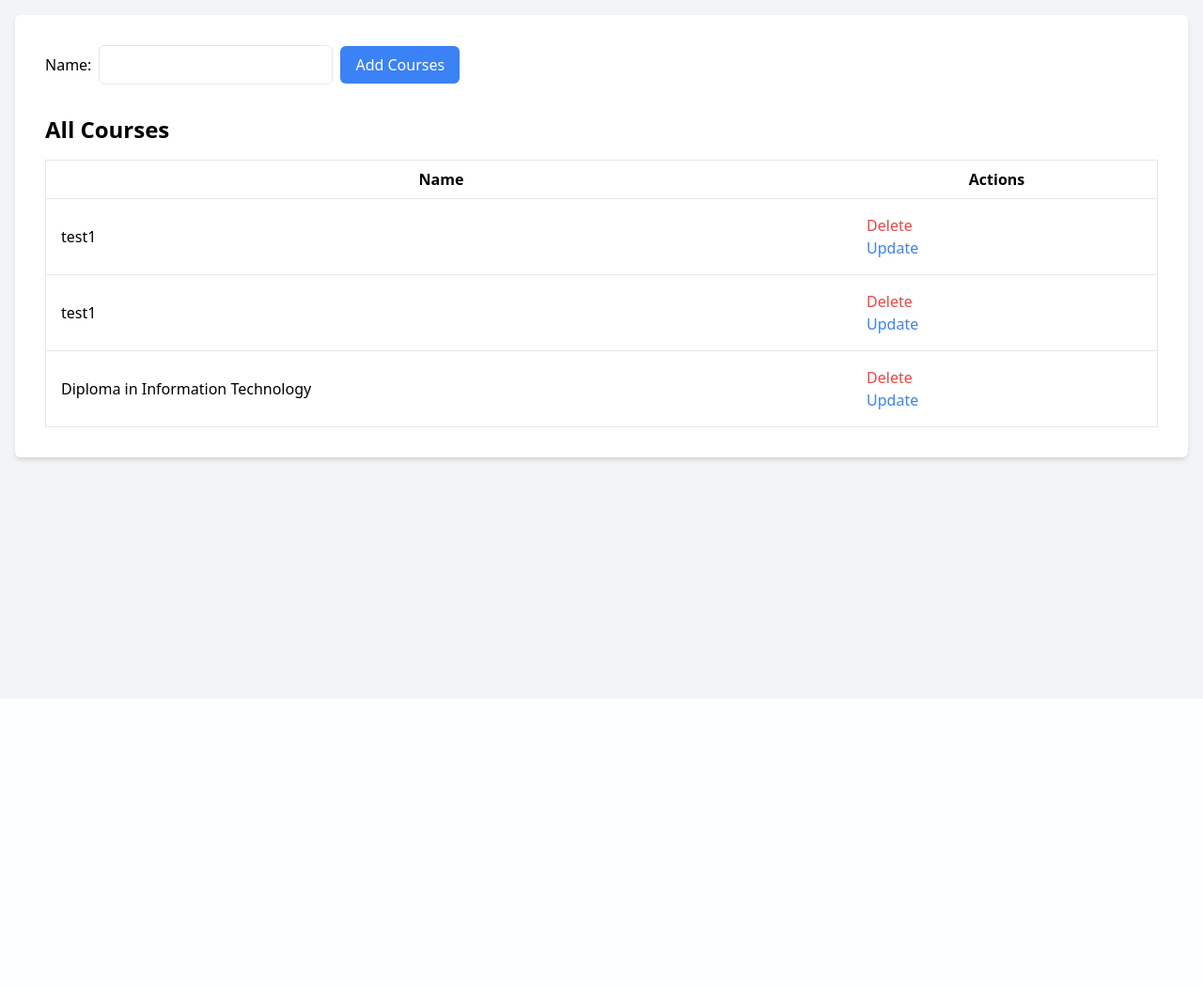
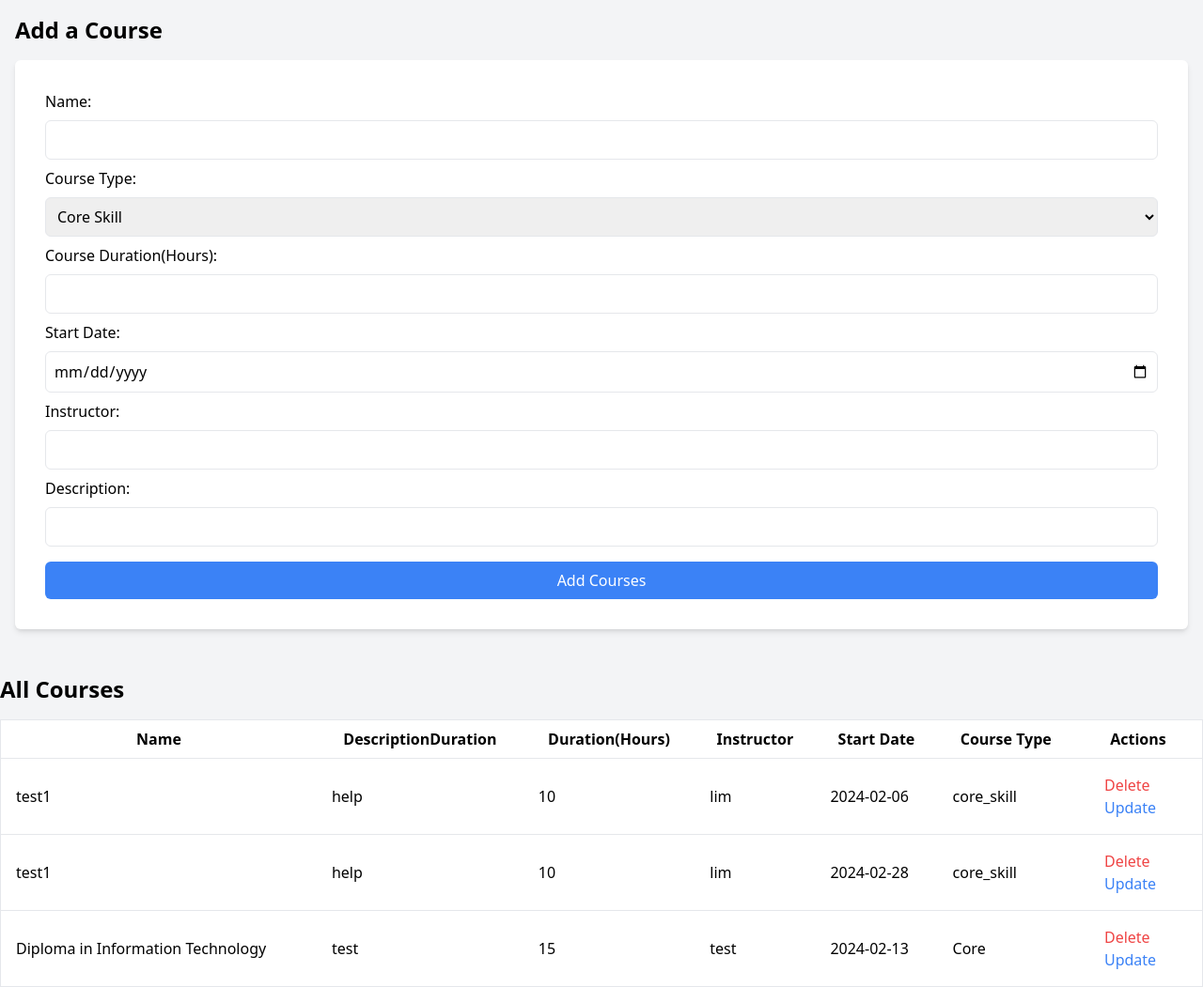
Before and after one commit to timsyf/CE201, a Flask app: page /courses in a window 1280 px wide. Shown: the part 56-1107 px from the top of the page at 94% size. Before the commit the page ends 550 px from the top, so only its background shows below. Run offline with Flask 3, Linux system fonts and the light colour scheme; data comes from the database, SQL or seed files in the repository; both versions use the stored data as it was after the commit.

Commit message:
Updated course.html, course post and couse table

```diff
--- a/app.py
+++ b/app.py
@@ -118,12 +118,26 @@ def user_update(user_id):
 def courses_insert():
     if request.method == 'POST':
         name = request.form['name']
+        course_type = request.form['course_type']
+        duration = request.form['duration']
+        start_date = request.form['start_date']
+        instructor = request.form['instructor']
+        description = request.form['description']
+
         conn = sqlite3.connect('database.db')
         cursor = conn.cursor()
-        cursor.execute('INSERT INTO Courses (name) VALUES (?)', (name,))
+
+        # Use a single INSERT statement with multiple columns
+        cursor.execute('''
+            INSERT INTO Courses (name, course_type, duration, start_date, instructor, description)
+            VALUES (?, ?, ?, ?, ?, ?)
+        ''', (name, course_type, duration, start_date, instructor, description))
+
         conn.commit()
         conn.close()
+
     return redirect(url_for('courses'))
+
 
 # SELECT ALL courses
 @app.route('/courses', methods=['GET'])
--- a/templates/Courses/courses.html
+++ b/templates/Courses/courses.html
@@ -1,11 +1,36 @@
 {% include 'Shared/navigation.html' %}
 <div class="container mx-auto p-4">
+  <h2 class="text-2xl font-bold mb-4">Add a Course</h2>
   <div class="bg-white p-8 rounded-md shadow-md">
-    <form action="/courses/insert" method="post" class="flex items-center">
-      <label for="name" class="mr-2">Name:</label>
-      <input type="text" id="name" name="name" required class="border rounded-md p-2">
-      <button type="submit" class="ml-2 bg-blue-500 text-white px-4 py-2 rounded-md">Add Courses</button>
+    <form action="/courses/insert" method="post" class="flex flex-col">
+      <label for="name" class="mb-2">Name:</label>
+      <input type="text" id="name" name="name" required class="border rounded-md p-2 mb-2">
+
+      <label for="course_type" class="mb-2">Course Type:</label>
+      <select name="course_type" id="course_type" required class="border rounded-md p-2 mb-2">
+        <option value="Core">Core Skill</option>
+        <option value="Soft">Soft Skill</option>
+        </select>
+
+      <label for="duration" class="mb-2">Course Duration(Hours):</label>
+      <input type="number" id="duration" name="duration" required class="border rounded-md p-2 mb-2">
+
+      <label for="start_date" class="mb-2">Start Date:</label>
+      <input type="date" id="start_date" name="start_date" required class="border rounded-md p-2 mb-2">
+
+      <label for="instructor" class="mb-2">Instructor:</label>
+      <input type="text" id="instructor" name="instructor" required class="border rounded-md p-2 mb-2">
+
+      <label for="description" class="mb-2">Description:</label>
+      <input type="text" id="description" name="description" required class="border rounded-md p-2 mb-2">
+
+      <button type="submit" class="bg-blue-500 text-white px-4 py-2 rounded-md mt-2">Add Courses</button>
     </form>
+  </div>
+</div>
+
+
+
 
     {% block content %}
     <div class="container mx-auto mt-8">
@@ -15,6 +40,11 @@
         <thead>
           <tr>
             <th class="py-2 px-4 border-b">Name</th>
+            <th class="py-2 px-4 border-b">DescriptionDuration</th>
+            <th class="py-2 px-4 border-b">Duration(Hours)</th>
+            <th class="py-2 px-4 border-b">Instructor</th>
+            <th class="py-2 px-4 border-b">Start Date</th>
+            <th class="py-2 px-4 border-b">Course Type</th>
             <th class="py-2 px-4 border-b">Actions</th>
           </tr>
         </thead>
@@ -22,6 +52,12 @@
           {% for course in courses %}
           <tr>
             <td class="py-2 px-4 border-b">{{ course[1] }}</td>
+            <td class="py-2 px-4 border-b">{{ course[2] }}</td>
+            <td class="py-2 px-4 border-b">{{ course[3] }}</td>
+            <td class="py-2 px-4 border-b">{{ course[4] }}</td>
+            <td class="py-2 px-4 border-b">{{ course[5] }}</td>
+            <td class="py-2 px-4 border-b">{{ course[6] }}</td>
+
             <td class="py-2 px-4 border-b">
               <div class="py-2 px-4">
                 <form action="{{ url_for('courses_delete', courses_id=course[0]) }}" method="post"
```
Also changed, not shown: create_table.py (+8 -2 lines), database.db.
